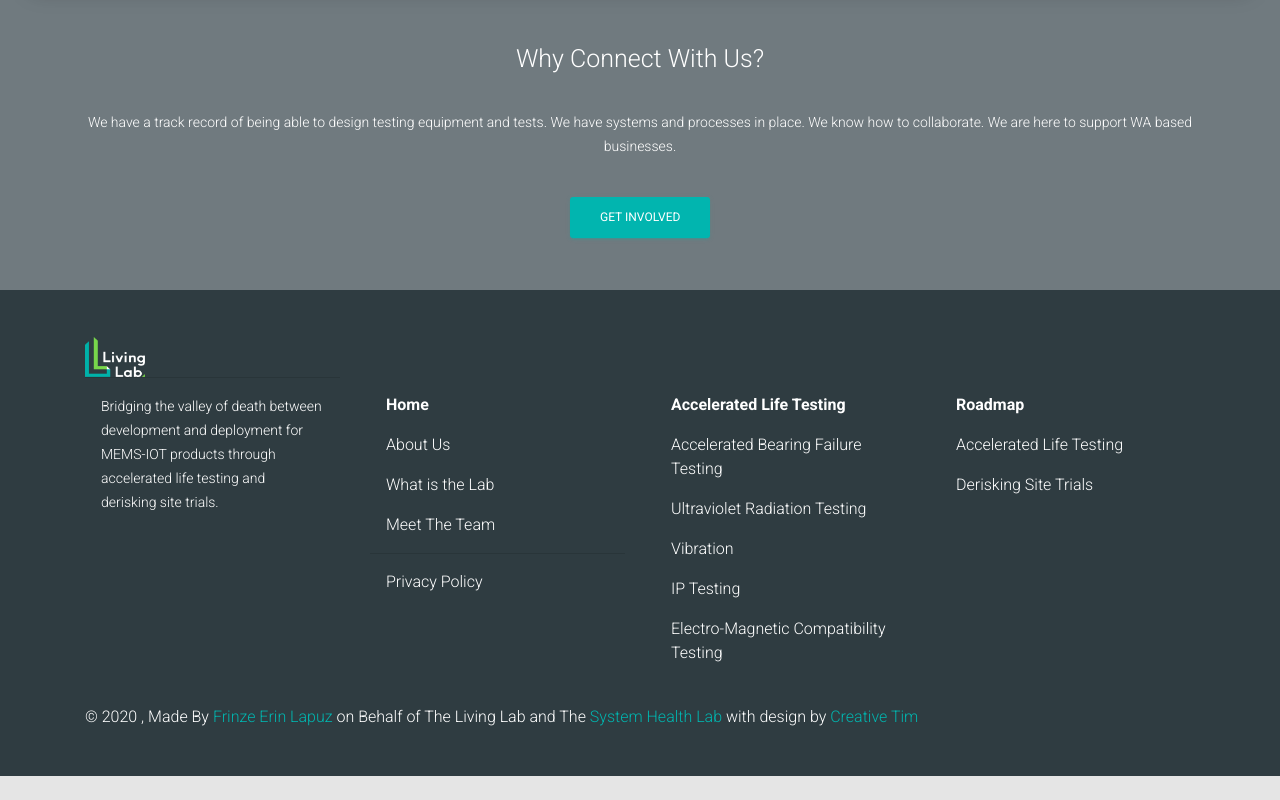
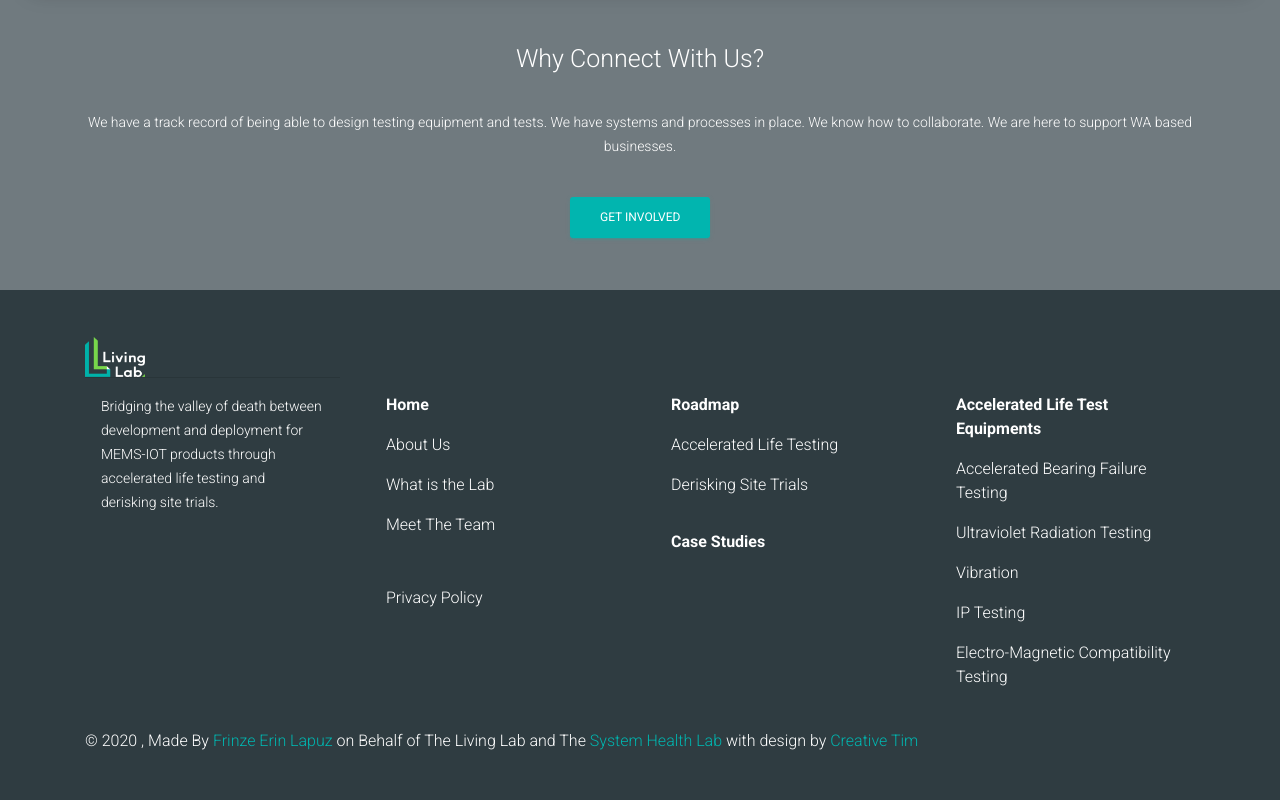
Before and after one commit to uwasystemhealth/livinglab-site-v3, a Next.js app: page / in a window 1280 px wide. Shown: the part 1423-2223 px from the top of the page. Before the commit the page ends 2199 px from the top, so only its background shows below. Built offline with nearby package versions, Linux system fonts and the light colour scheme.

Commit message:
rearrangement of the footer contents

```diff
--- a/components/Layout/Footer.js
+++ b/components/Layout/Footer.js
@@ -85,7 +85,9 @@ const Footer = (props) => {
 									</Link>
 								</ListItem>
 							</List>
-							<Divider></Divider>
+							<ListItem>
+								<Divider></Divider>
+							</ListItem>
 							<List>
 								<ListItem>
 									<Link href='/privacy-policy'>
@@ -93,25 +95,6 @@ const Footer = (props) => {
 									</Link>
 								</ListItem>
 								<ListItem></ListItem>
-							</List>
-						</GridItem>
-						<GridItem md={3} sm={12}>
-							<List>
-								<ListItem>
-									<strong>
-										<Link href='/accelerated-life-testing'>
-											<a className={aClasses}>Accelerated Life Testing</a>
-										</Link>
-									</strong>
-								</ListItem>
-								{/* DYNAMIC FOOTER CREATION */}
-								{TestingData.map(({ title }) => (
-									<ListItem key={title}>
-										<Link href={`/accelerated-life-testing/${title.toLowerCase().replace(/ /g, '-')}`}>
-											<a className={aClasses}>{title}</a>
-										</Link>
-									</ListItem>
-								))}
 							</List>
 						</GridItem>
 						<GridItem md={3} sm={12}>
@@ -133,6 +116,35 @@ const Footer = (props) => {
 										<a className={aClasses}>Derisking Site Trials</a>
 									</Link>
 								</ListItem>
+								<ListItem>
+									<Divider></Divider>
+								</ListItem>
+								<ListItem>
+									<strong>
+										<Link href='/case-studies'>
+											<a className={aClasses}>Case Studies</a>
+										</Link>
+									</strong>
+								</ListItem>
+							</List>
+						</GridItem>
+						<GridItem md={3} sm={12}>
+							<List>
+								<ListItem>
+									<strong>
+										<Link href='/accelerated-life-testing'>
+											<a className={aClasses}>Accelerated Life Test Equipments</a>
+										</Link>
+									</strong>
+								</ListItem>
+								{/* DYNAMIC FOOTER CREATION */}
+								{TestingData.map(({ title }) => (
+									<ListItem key={title}>
+										<Link href={`/accelerated-life-testing/${title.toLowerCase().replace(/ /g, '-')}`}>
+											<a className={aClasses}>{title}</a>
+										</Link>
+									</ListItem>
+								))}
 							</List>
 						</GridItem>
 					</GridContainer>
```
